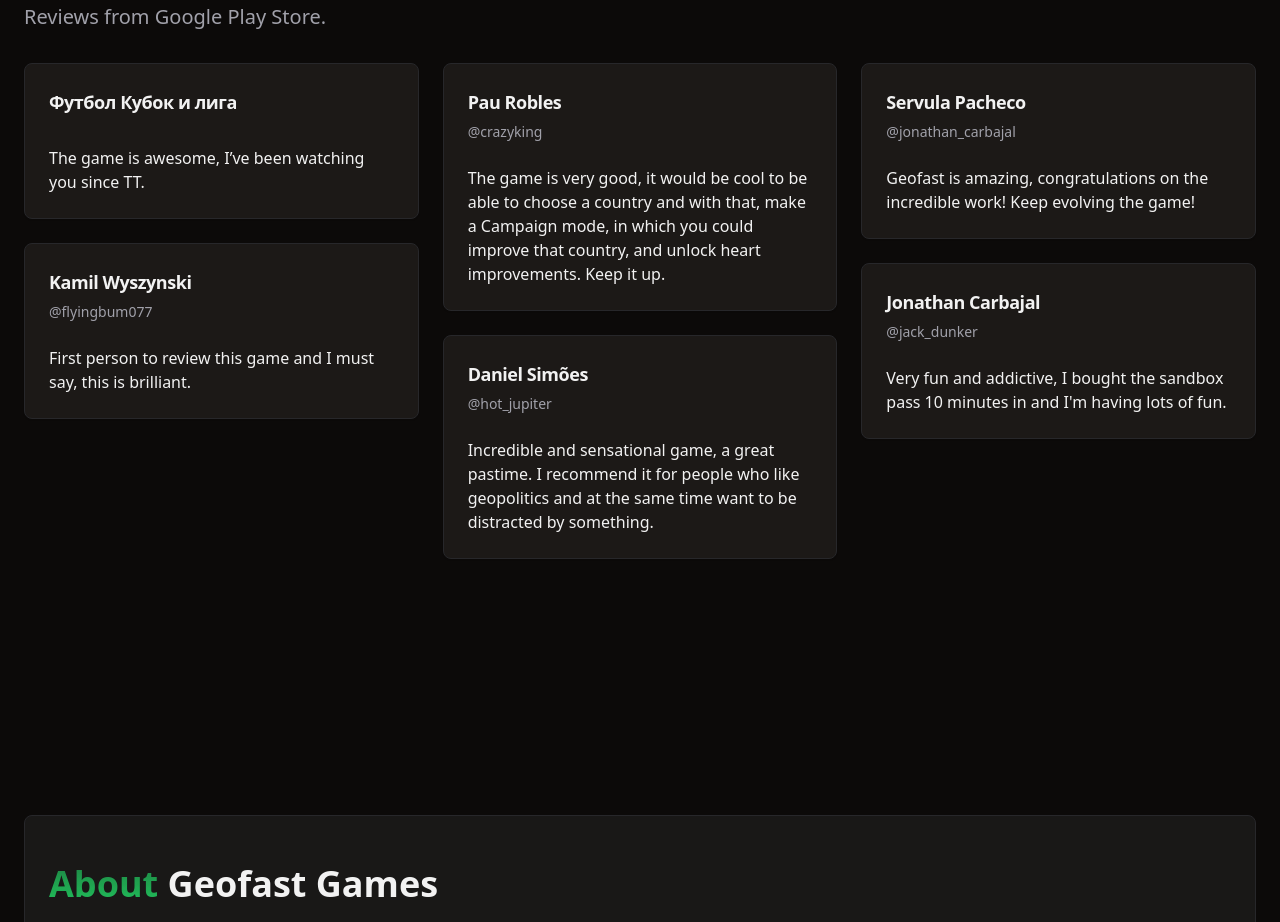
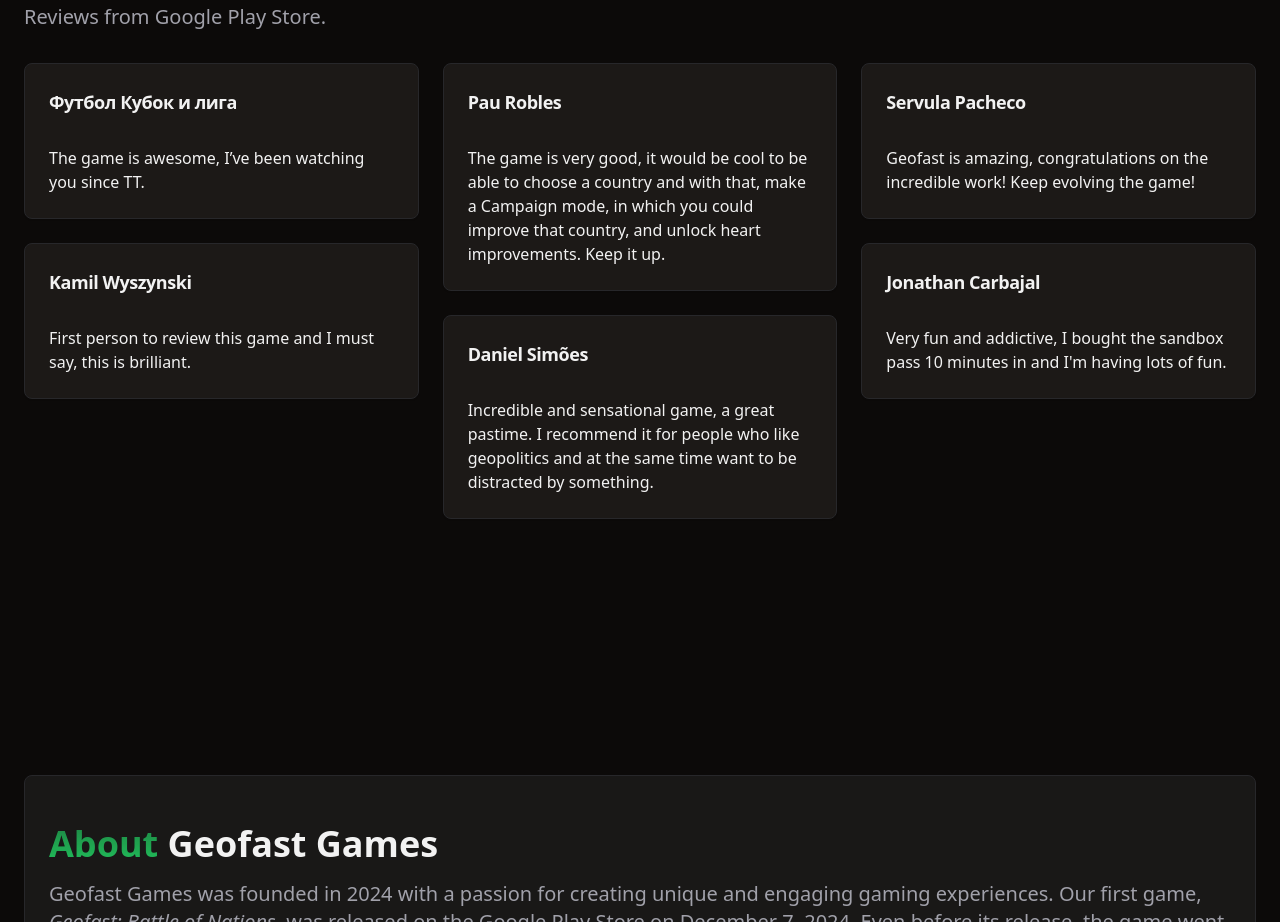
Before and after one commit to utkarshtrivedimdz/geofast-landing-page, a React (Vite) app: page / in a window 1280 px wide. Shown: the part 2460-3382 px from the top of the page. Built offline with nearby package versions, Linux system fonts and the light colour scheme.

Commit message:
Update Testimonials.tsx

```diff
--- a/src/components/Testimonials.tsx
+++ b/src/components/Testimonials.tsx
@@ -15,35 +15,36 @@ interface TestimonialProps {
 const testimonials: TestimonialProps[] = [
   {
     name: "Футбол Кубок и лига",
+    userName: "",
     comment: "The game is awesome, I’ve been watching you since TT.",
   },
   {
     name: "Kamil Wyszynski",
-    userName: "@flyingbum077",
+    userName: "",
     comment:
       "First person to review this game and I must say, this is brilliant.",
   },
   {
     name: "Pau Robles",
-    userName: "@crazyking",
+    userName: "",
     comment:
       "The game is very good, it would be cool to be able to choose a country and with that, make a Campaign mode, in which you could improve that country, and unlock heart improvements. Keep it up.",
   },
   {
     name: "Daniel Simões",
-    userName: "@hot_jupiter",
+    userName: "",
     comment:
       "Incredible and sensational game, a great pastime. I recommend it for people who like geopolitics and at the same time want to be distracted by something.",
   },
   {
     name: "Servula Pacheco",
-    userName: "@jonathan_carbajal",
+    userName: "",
     comment:
       "Geofast is amazing, congratulations on the incredible work! Keep evolving the game!",
   },
   {
     name: "Jonathan Carbajal",
-    userName: "@jack_dunker",
+    userName: "",
     comment: "Very fun and addictive, I bought the sandbox pass 10 minutes in and I'm having lots of fun.",
   },
 ];
```
